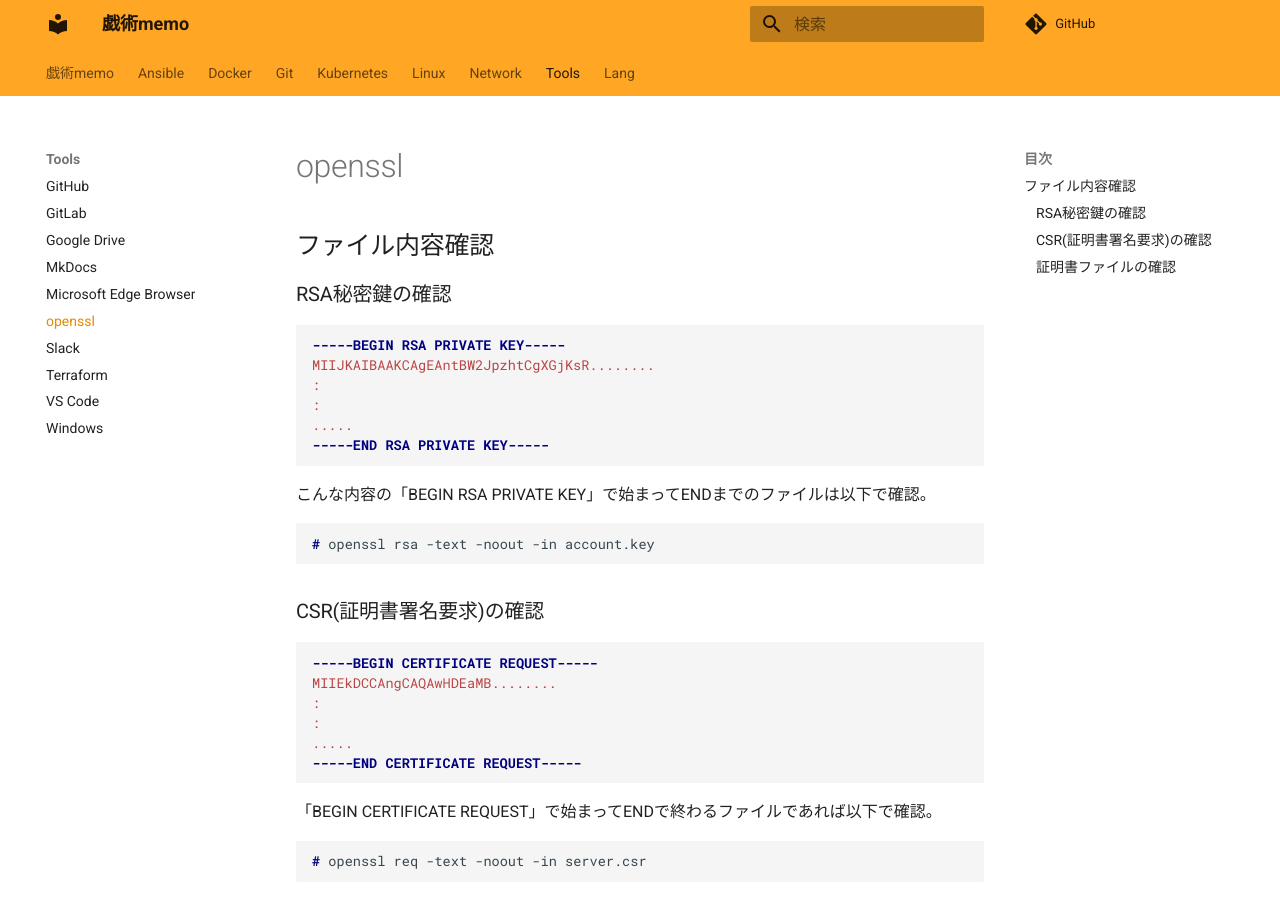
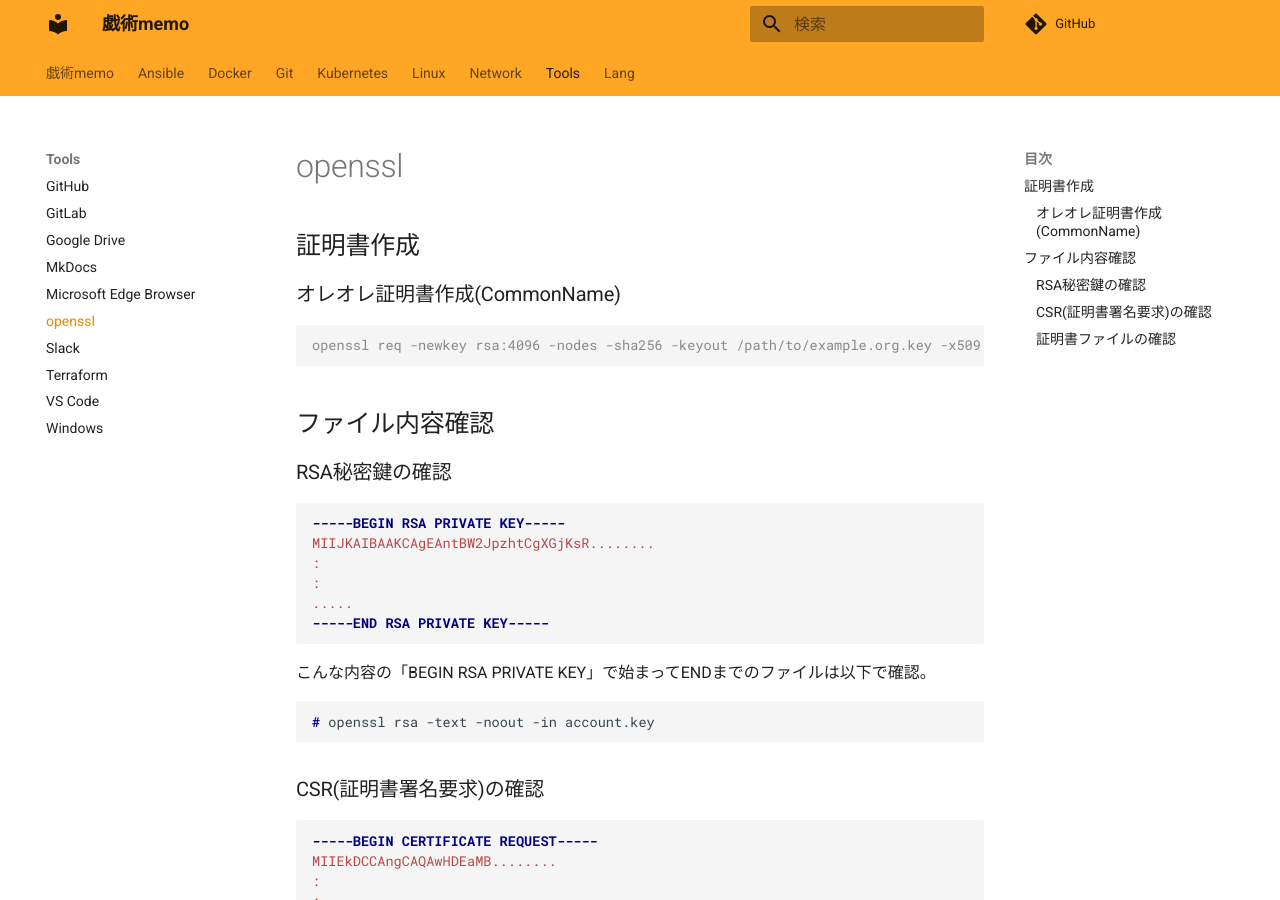
Before and after one commit to zaki-lknr/docs, an MkDocs documentation site: the page built from docs/Tools/openssl.md, in a window 1280 px wide and 900 px high. Built offline with MkDocs 1.6.1 and Material for MkDocs 9.7.7, drawn with Linux system fonts in a browser that asks for light colours; comment, search, counter and statistics services are not loaded.

Commit message:
add: tools/openssl: オレオレ証明書作成

````diff
--- a/docs/Tools/openssl.md
+++ b/docs/Tools/openssl.md
@@ -1,4 +1,12 @@
 # openssl
+
+## 証明書作成
+
+### オレオレ証明書作成(CommonName)
+
+```console
+openssl req -newkey rsa:4096 -nodes -sha256 -keyout /path/to/example.org.key -x509 -days 365 -out /path/to/example.org.crt -subj '/CN=example.org/'
+```
 
 ## ファイル内容確認
 
````
